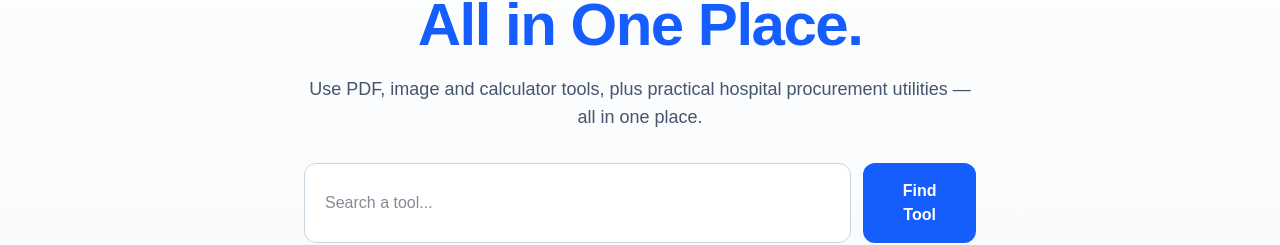
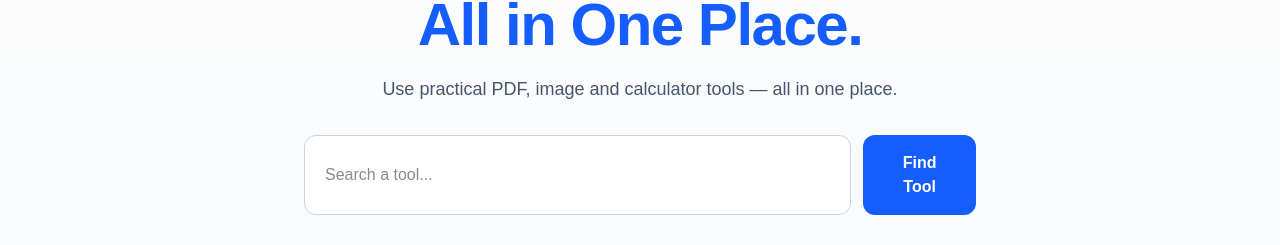
Before and after one commit to WellProSoftware/kaamkitpro, a Next.js app: page / in a window 1280 px wide. Shown: the part 272-517 px from the top of the page. Built offline with nearby package versions, Linux system fonts and the light colour scheme; no server answers.

Commit message:
Remove paused procurement promotion from homepage

```diff
--- a/src/app/page.tsx
+++ b/src/app/page.tsx
@@ -161,7 +161,7 @@ const faqSchema = {
       name: "What is KaamKitPro?",
       acceptedAnswer: {
         "@type": "Answer",
-        text: "KaamKitPro is a free online tools platform for PDF, image, calculator and hospital procurement workflows.",
+        text: "KaamKitPro is a free online tools platform for PDF, image, calculator and everyday digital workflows.",
       },
     },
     {
@@ -248,7 +248,7 @@ export default function Home() {
           </h1>
 
           <p className="mx-auto mt-5 max-w-2xl text-base leading-7 text-slate-600 sm:text-lg">
-            Use PDF, image and calculator tools, plus practical hospital procurement utilities — all in one place.
+            Use practical PDF, image and calculator tools — all in one place.
           </p>
 
           <div className="mx-auto mt-8 flex max-w-2xl flex-col gap-3 sm:flex-row">
```
